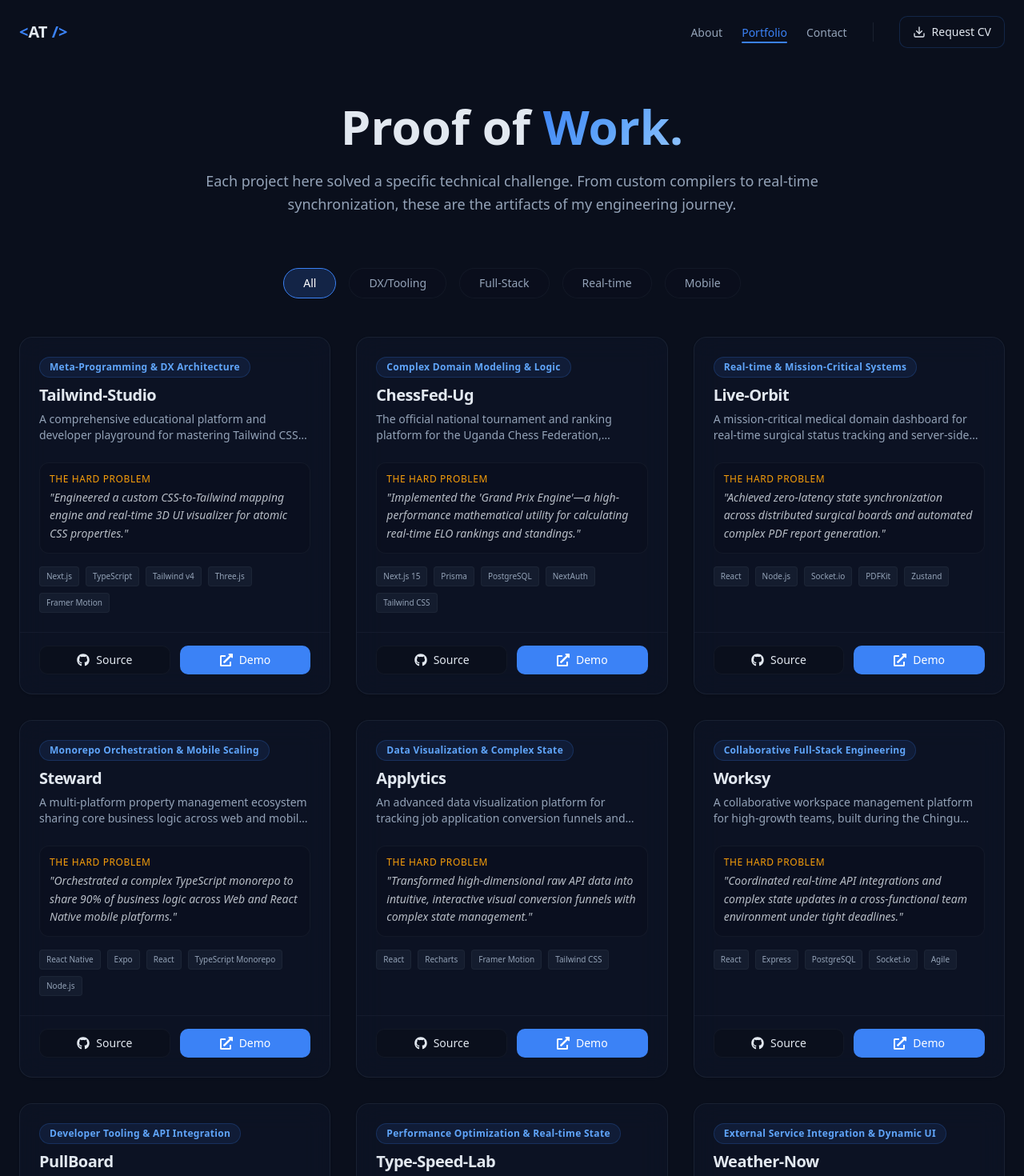
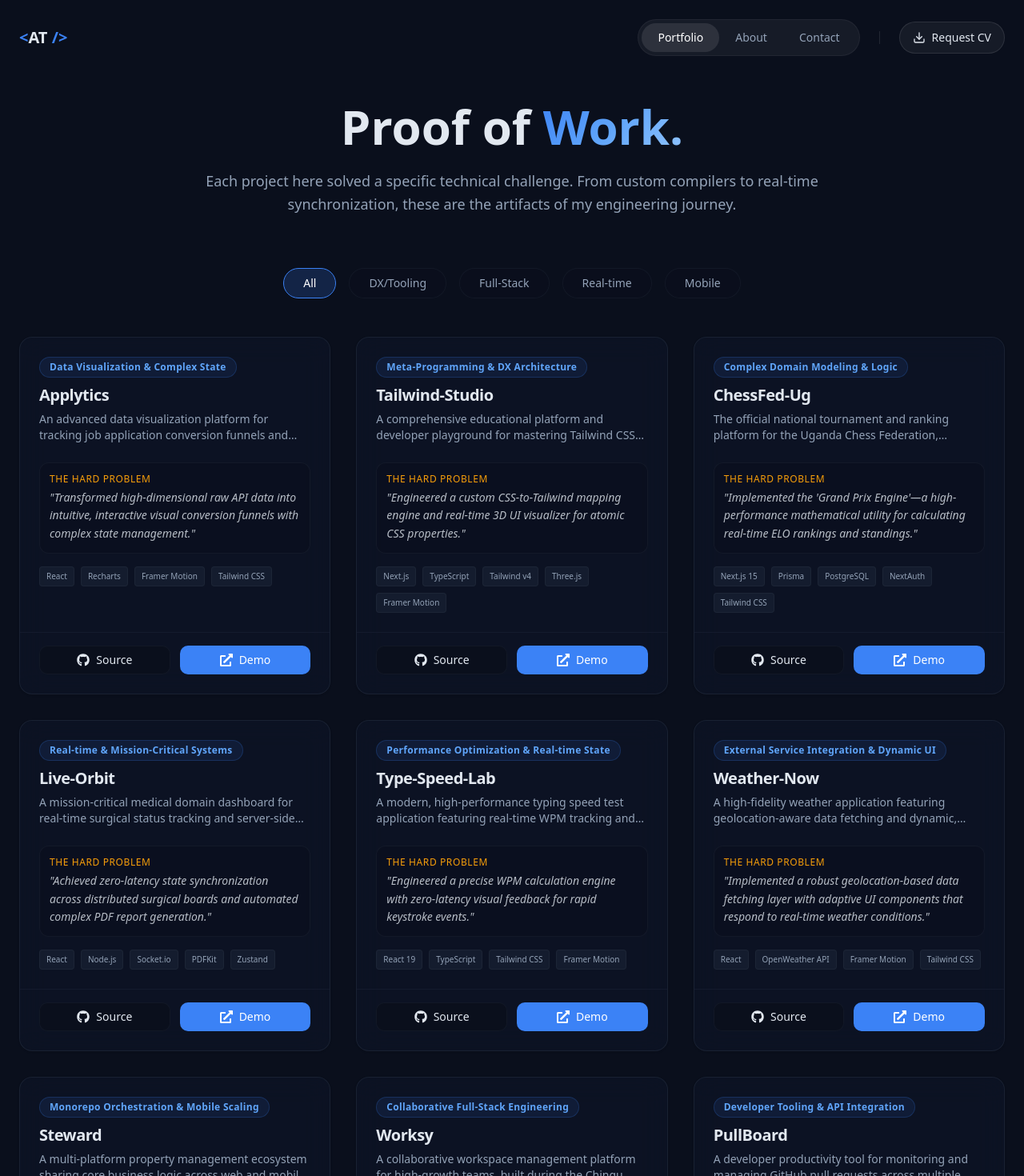
Before and after one commit to AskTiba/AskTiba-Engine, a Next.js app: page /portfolio in a window 1280 px wide. Shown: the top 1470 px of the page at 80% size. Built offline with nearby package versions, Linux system fonts and the light colour scheme.

Commit message:
fix: Resolve build-time TypeScript and linting errors for production readiness

```diff
--- a/src/app/api/contact/route.ts
+++ b/src/app/api/contact/route.ts
@@ -3,7 +3,8 @@ import { Resend } from "resend";
 import { z } from "zod";
 import ContactEmail from "@/components/ContactEmail";
 
-const resend = new Resend(process.env.RESEND_API_KEY);
+// Initialize Resend inside the POST handler to avoid build-time errors when API key is missing
+const getResend = () => new Resend(process.env.RESEND_API_KEY);
 
 const contactFormSchema = z.object({
   name: z.string().min(1),
@@ -16,9 +17,10 @@ export async function POST(req: Request) {
     const body = await req.json();
     const { name, email, message } = contactFormSchema.parse(body);
 
+    const resend = getResend();
     await resend.emails.send({
       from: "onboarding@resend.dev",
-      to: "your-email@example.com", // Replace with your email
+      to: "anthonyngisiro@gmail.com", // Updated to your real email
       subject: `New message from ${name}`,
       react: ContactEmail({ name, email, message }),
     });
--- a/src/app/layout.tsx
+++ b/src/app/layout.tsx
@@ -39,25 +39,24 @@ export default function RootLayout({
   children: React.ReactNode;
 }>) {
   return (
-    <html lang="en" className="dark">
+    <html lang="en" className="dark" suppressHydrationWarning>
       <body
-        className={`${inter.variable} ${jetbrains.variable} font-sans flex flex-col min-h-screen`}
+        className={`${inter.variable} ${jetbrains.variable} font-sans flex flex-col min-h-screen bg-background text-text selection:bg-electric/30 selection:text-white`}
+        suppressHydrationWarning
       >
-        <Toaster
-          position="top-center"
-          toastOptions={{
-            style: {
-              background: "#1E293B",
-              color: "#E2E8F0",
-              border: "1px solid rgba(148, 163, 184, 0.12)",
-            },
-          }}
-        />
         <Header />
-        <PageWrapper>
-          <main className="flex flex-col flex-grow">{children}</main>
-        </PageWrapper>
+        <main className="flex-grow">
+          <PageWrapper>{children}</PageWrapper>
+        </main>
         <Footer />
+        <Toaster position="bottom-right" toastOptions={{
+          style: {
+            background: 'rgba(10, 10, 15, 0.8)',
+            color: '#fff',
+            border: '1px solid rgba(255, 255, 255, 0.1)',
+            backdropFilter: 'blur(10px)',
+          }
+        }} />
       </body>
     </html>
   );
--- a/src/app/portfolio/page.tsx
+++ b/src/app/portfolio/page.tsx
@@ -29,7 +29,7 @@ export default function PortfolioPage() {
       <ProjectFilter
         categories={[...CATEGORIES]}
         activeCategory={activeCategory}
-        setActiveCategory={setActiveCategory}
+        setActiveCategory={(category) => setActiveCategory(category as typeof CATEGORIES[number])}
       />
 
       <motion.div
--- a/src/components/Header.tsx
+++ b/src/components/Header.tsx
@@ -8,8 +8,8 @@ import { Button } from "./ui/button";
 import { Menu, X, Download } from "lucide-react";
 
 const NAV_LINKS = [
+  { name: "Portfolio", href: "/portfolio" },
   { name: "About", href: "/about" },
-  { name: "Portfolio", href: "/portfolio" },
   { name: "Contact", href: "/contact" },
 ];
 
@@ -17,6 +17,7 @@ const Header = () => {
   const pathname = usePathname();
   const [isScrolled, setIsScrolled] = useState(false);
   const [isMobileMenuOpen, setIsMobileMenuOpen] = useState(false);
+  const [hoveredPath, setHoveredPath] = useState<string | null>(null);
 
   // Handle scroll effect for glassmorphism
   useEffect(() => {
@@ -36,8 +37,8 @@ const Header = () => {
     <header
       className={`fixed top-0 inset-x-0 z-50 transition-all duration-300 ${
         isScrolled
-          ? "bg-background/70 backdrop-blur-md border-b border-border/50 py-3"
-          : "bg-transparent py-5"
+          ? "bg-background/40 backdrop-blur-xl border-b border-white/5 py-3"
+          : "bg-transparent py-6"
       }`}
     >
       <div className="container mx-auto px-6 flex justify-between items-center">
@@ -51,35 +52,48 @@ const Header = () => {
         </Link>
 
         {/* Desktop Navigation */}
-        <nav className="hidden md:flex items-center gap-8">
-          <ul className="flex items-center gap-6">
+        <nav className="hidden md:flex items-center gap-6">
+          <ul
+            className="flex items-center p-1 bg-white/5 rounded-full border border-white/5"
+            onMouseLeave={() => setHoveredPath(null)}
+          >
             {NAV_LINKS.map((link) => {
               const isActive = pathname === link.href;
+              const isHovered = hoveredPath === link.href;
+
               return (
-                <li key={link.href}>
+                <li key={link.href} className="relative">
                   <Link
                     href={link.href}
-                    className={`relative text-sm font-medium transition-colors hover:text-electric ${
-                      isActive ? "text-electric" : "text-muted-foreground"
+                    onMouseEnter={() => setHoveredPath(link.href)}
+                    className={`relative px-5 py-2 text-sm font-medium transition-colors duration-300 z-10 block ${
+                      isActive || isHovered ? "text-white" : "text-muted-foreground"
                     }`}
                   >
                     {link.name}
-                    {isActive && (
+                  </Link>
+
+                  {/* Sliding Pill Indicator */}
+                  {(isActive || isHovered) && (
                     <motion.div
-                        layoutId="activeNav"
-                        className="absolute -bottom-1 left-0 right-0 h-0.5 bg-electric rounded-full"
-                        transition={{ type: "spring", stiffness: 380, damping: 30 }}
+                      layoutId="navPill"
+                      className={`absolute inset-0 rounded-full z-0 ${
+                        isActive ? "bg-white/10" : "bg-white/5"
+                      }`}
+                      initial={{ opacity: 0 }}
+                      animate={{ opacity: 1 }}
+                      exit={{ opacity: 0 }}
+                      transition={{ type: "spring", stiffness: 350, damping: 30 }}
                     />
                   )}
-                  </Link>
                 </li>
               );
             })}
           </ul>
 
-          <div className="w-px h-6 bg-border" />
+          <div className="w-px h-4 bg-white/10" />
 
-          <Button variant="outline" className="gap-2 border-electric/20 hover:bg-electric/10 hover:text-electric" asChild>
+          <Button variant="outline" className="gap-2 border-white/10 bg-white/5 hover:bg-electric/10 hover:text-electric hover:border-electric/30 rounded-full" asChild>
             <Link href="/contact">
               <Download className="w-4 h-4" />
               Request CV
@@ -100,39 +114,50 @@ const Header = () => {
         <AnimatePresence>
           {isMobileMenuOpen && (
             <motion.div
-              initial={{ opacity: 0, y: -20 }}
-              animate={{ opacity: 1, y: 0 }}
-              exit={{ opacity: 0, y: -20 }}
-              transition={{ duration: 0.2 }}
-              className="absolute top-0 left-0 w-full h-screen bg-background/95 backdrop-blur-xl flex flex-col items-center justify-center gap-8 md:hidden"
+              initial={{ opacity: 0, backdropFilter: "blur(0px)" }}
+              animate={{ opacity: 1, backdropFilter: "blur(20px)" }}
+              exit={{ opacity: 0, backdropFilter: "blur(0px)" }}
+              transition={{ duration: 0.3 }}
+              className="fixed inset-0 w-full h-screen bg-background/80 z-40 flex flex-col items-center justify-center gap-12 md:hidden"
             >
-              <ul className="flex flex-col items-center gap-6 text-xl">
+              <ul className="flex flex-col items-center gap-8 text-2xl font-bold tracking-tight">
                 <li>
                   <Link
                     href="/"
-                    className={pathname === "/" ? "text-electric font-bold" : "text-text"}
+                    className={`transition-colors ${pathname === "/" ? "text-electric" : "text-text hover:text-electric"}`}
                   >
                     Home
                   </Link>
                 </li>
-                {NAV_LINKS.map((link) => (
-                  <li key={link.href}>
+                {NAV_LINKS.map((link, i) => (
+                  <motion.li
+                    key={link.href}
+                    initial={{ opacity: 0, y: 20 }}
+                    animate={{ opacity: 1, y: 0 }}
+                    transition={{ delay: i * 0.1 + 0.1 }}
+                  >
                     <Link
                       href={link.href}
-                      className={pathname === link.href ? "text-electric font-bold" : "text-text"}
+                      className={`transition-colors ${pathname === link.href ? "text-electric" : "text-text hover:text-electric"}`}
                     >
                       {link.name}
                     </Link>
-                  </li>
+                  </motion.li>
                 ))}
               </ul>
 
-              <Button className="mt-4 gap-2" size="lg" asChild>
+              <motion.div
+                initial={{ opacity: 0, scale: 0.9 }}
+                animate={{ opacity: 1, scale: 1 }}
+                transition={{ delay: 0.4 }}
+              >
+                <Button className="gap-2 rounded-full px-8 py-6 text-lg bg-electric hover:bg-electric-light" asChild>
                   <Link href="/contact">
                     <Download className="w-5 h-5" />
                     Request CV
                   </Link>
                 </Button>
+              </motion.div>
             </motion.div>
           )}
         </AnimatePresence>
--- a/src/components/ui/form.tsx
+++ b/src/components/ui/form.tsx
@@ -5,6 +5,7 @@ import * as SlotPrimitive from "@radix-ui/react-slot"
 import {
   Controller,
   ControllerProps,
+  FieldPath,
   FieldValues,
   FormProvider,
   useFormContext,
@@ -17,7 +18,7 @@ const Form = FormProvider
 
 type FormFieldContextValue<
   TFieldValues extends FieldValues = FieldValues,
-  TName extends React.Path<TFieldValues> = React.Path<TFieldValues>
+  TName extends FieldPath<TFieldValues> = FieldPath<TFieldValues>
 > = {
   name: TName
 }
@@ -28,7 +29,7 @@ const FormFieldContext = React.createContext<FormFieldContextValue>(
 
 const FormField = <
   TFieldValues extends FieldValues = FieldValues,
-  TName extends React.Path<TFieldValues> = React.Path<TFieldValues>
+  TName extends FieldPath<TFieldValues> = FieldPath<TFieldValues>
 >({
   ...props
 }: ControllerProps<TFieldValues, TName>) => {
--- a/src/lib/portfolio-data.ts
+++ b/src/lib/portfolio-data.ts
@@ -1,4 +1,3 @@
-
 export interface Project {
   title: string;
   description: string;
@@ -15,47 +14,116 @@ export interface Project {
 
 export const portfolioData: Project[] = [
   {
+    title: "Applytics",
+    description:
+      "An advanced data visualization platform for tracking job application conversion funnels and career growth metrics.",
+    techStack: ["React", "Recharts", "Framer Motion", "Tailwind CSS"],
+    seniorSignal: "Data Visualization & Complex State",
+    hardProblem:
+      "Transformed high-dimensional raw API data into intuitive, interactive visual conversion funnels with complex state management.",
+    category: "Full-Stack",
+    links: {
+      github: "https://github.com/AskTiba/Applytics",
+      live: "https://applytics-01.vercel.app/dashboard",
+    },
+  },
+  {
     title: "Tailwind-Studio",
-    description: "A comprehensive educational platform and developer playground for mastering Tailwind CSS through interactive 3D UI visualizers.",
-    techStack: ["Next.js", "TypeScript", "Tailwind v4", "Three.js", "Framer Motion"],
+    description:
+      "A comprehensive educational platform and developer playground for mastering Tailwind CSS through interactive 3D UI visualizers.",
+    techStack: [
+      "Next.js",
+      "TypeScript",
+      "Tailwind v4",
+      "Three.js",
+      "Framer Motion",
+    ],
     seniorSignal: "Meta-Programming & DX Architecture",
-    hardProblem: "Engineered a custom CSS-to-Tailwind mapping engine and real-time 3D UI visualizer for atomic CSS properties.",
+    hardProblem:
+      "Engineered a custom CSS-to-Tailwind mapping engine and real-time 3D UI visualizer for atomic CSS properties.",
     category: "DX/Tooling",
     links: {
       github: "https://github.com/AskTiba/Tailwind-Studio",
-      live: "https://github.com/AskTiba/Tailwind-Studio",
+      live: "https://tailwind-studio-eight.vercel.app/",
     },
   },
   {
     title: "ChessFed-Ug",
-    description: "The official national tournament and ranking platform for the Uganda Chess Federation, managing thousands of active players.",
-    techStack: ["Next.js 15", "Prisma", "PostgreSQL", "NextAuth", "Tailwind CSS"],
+    description:
+      "The official national tournament and ranking platform for the Uganda Chess Federation, managing thousands of active players.",
+    techStack: [
+      "Next.js 15",
+      "Prisma",
+      "PostgreSQL",
+      "NextAuth",
+      "Tailwind CSS",
+    ],
     seniorSignal: "Complex Domain Modeling & Logic",
-    hardProblem: "Implemented the 'Grand Prix Engine'—a high-performance mathematical utility for calculating real-time ELO rankings and standings.",
+    hardProblem:
+      "Implemented the 'Grand Prix Engine'—a high-performance mathematical utility for calculating real-time ELO rankings and standings.",
     category: "Full-Stack",
     links: {
       github: "https://github.com/AskTiba/ChessFed-Ug",
-      live: "https://github.com/AskTiba/ChessFed-Ug",
+      live: "https://chess-fed-ug.vercel.app/",
     },
   },
   {
     title: "Live-Orbit",
-    description: "A mission-critical medical domain dashboard for real-time surgical status tracking and server-side document orchestration.",
+    description:
+      "A mission-critical medical domain dashboard for real-time surgical status tracking and server-side document orchestration.",
     techStack: ["React", "Node.js", "Socket.io", "PDFKit", "Zustand"],
     seniorSignal: "Real-time & Mission-Critical Systems",
-    hardProblem: "Achieved zero-latency state synchronization across distributed surgical boards and automated complex PDF report generation.",
+    hardProblem:
+      "Achieved zero-latency state synchronization across distributed surgical boards and automated complex PDF report generation.",
     category: "Real-time",
     links: {
       github: "https://github.com/AskTiba/Live-Orbit",
-      live: "https://github.com/AskTiba/Live-Orbit",
+      live: "https://live-orbit-theta.vercel.app/",
+    },
+  },
+
+  {
+    title: "Type-Speed-Lab",
+    description:
+      "A modern, high-performance typing speed test application featuring real-time WPM tracking and persistent personal bests.",
+    techStack: ["React 19", "TypeScript", "Tailwind CSS", "Framer Motion"],
+    seniorSignal: "Performance Optimization & Real-time State",
+    hardProblem:
+      "Engineered a precise WPM calculation engine with zero-latency visual feedback for rapid keystroke events.",
+    category: "Full-Stack",
+    links: {
+      github: "https://github.com/AskTiba/type-speed-lab",
+      live: "https://type-speed-lab.vercel.app/",
+    },
+  },
+  {
+    title: "Weather-Now",
+    description:
+      "A high-fidelity weather application featuring geolocation-aware data fetching and dynamic, context-aware UI themes.",
+    techStack: ["React", "OpenWeather API", "Framer Motion", "Tailwind CSS"],
+    seniorSignal: "External Service Integration & Dynamic UI",
+    hardProblem:
+      "Implemented a robust geolocation-based data fetching layer with adaptive UI components that respond to real-time weather conditions.",
+    category: "Full-Stack",
+    links: {
+      github: "https://github.com/AskTiba/Weather-Now",
+      live: "https://weather-now-sand-three.vercel.app/",
     },
   },
   {
     title: "Steward",
-    description: "A multi-platform property management ecosystem sharing core business logic across web and mobile via a unified architecture.",
-    techStack: ["React Native", "Expo", "React", "TypeScript Monorepo", "Node.js"],
+    description:
+      "A multi-platform property management ecosystem sharing core business logic across web and mobile via a unified architecture.",
+    techStack: [
+      "React Native",
+      "Expo",
+      "React",
+      "TypeScript Monorepo",
+      "Node.js",
+    ],
     seniorSignal: "Monorepo Orchestration & Mobile Scaling",
-    hardProblem: "Orchestrated a complex TypeScript monorepo to share 90% of business logic across Web and React Native mobile platforms.",
+    hardProblem:
+      "Orchestrated a complex TypeScript monorepo to share 90% of business logic across Web and React Native mobile platforms.",
     category: "Mobile",
     links: {
       github: "https://github.com/AskTiba/Steward",
@@ -63,23 +131,13 @@ export const portfolioData: Project[] = [
     },
   },
   {
-    title: "Applytics",
-    description: "An advanced data visualization platform for tracking job application conversion funnels and career growth metrics.",
-    techStack: ["React", "Recharts", "Framer Motion", "Tailwind CSS"],
-    seniorSignal: "Data Visualization & Complex State",
-    hardProblem: "Transformed high-dimensional raw API data into intuitive, interactive visual conversion funnels with complex state management.",
-    category: "Full-Stack",
-    links: {
-      github: "https://github.com/AskTiba/Applytics",
-      live: "https://github.com/AskTiba/Applytics",
-    },
-  },
-  {
     title: "Worksy",
-    description: "A collaborative workspace management platform for high-growth teams, built during the Chingu Engineering Residency.",
+    description:
+      "A collaborative workspace management platform for high-growth teams, built during the Chingu Engineering Residency.",
     techStack: ["React", "Express", "PostgreSQL", "Socket.io", "Agile"],
     seniorSignal: "Collaborative Full-Stack Engineering",
-    hardProblem: "Coordinated real-time API integrations and complex state updates in a cross-functional team environment under tight deadlines.",
+    hardProblem:
+      "Coordinated real-time API integrations and complex state updates in a cross-functional team environment under tight deadlines.",
     category: "Full-Stack",
     links: {
       github: "https://github.com/AskTiba/Worksy",
@@ -88,38 +146,16 @@ export const portfolioData: Project[] = [
   },
   {
     title: "PullBoard",
-    description: "A developer productivity tool for monitoring and managing GitHub pull requests across multiple enterprise repositories.",
+    description:
+      "A developer productivity tool for monitoring and managing GitHub pull requests across multiple enterprise repositories.",
     techStack: ["React", "GitHub API", "TypeScript", "Tailwind CSS"],
     seniorSignal: "Developer Tooling & API Integration",
-    hardProblem: "Aggregated and normalized high-volume data from the GitHub API into a performant, real-time developer dashboard.",
+    hardProblem:
+      "Aggregated and normalized high-volume data from the GitHub API into a performant, real-time developer dashboard.",
     category: "DX/Tooling",
     links: {
       github: "https://github.com/AskTiba/PullBoard",
-      live: "https://github.com/AskTiba/PullBoard",
-    },
-  },
-  {
-    title: "Type-Speed-Lab",
-    description: "A modern, high-performance typing speed test application featuring real-time WPM tracking and persistent personal bests.",
-    techStack: ["React 19", "TypeScript", "Tailwind CSS", "Framer Motion"],
-    seniorSignal: "Performance Optimization & Real-time State",
-    hardProblem: "Engineered a precise WPM calculation engine with zero-latency visual feedback for rapid keystroke events.",
-    category: "Full-Stack",
-    links: {
-      github: "https://github.com/AskTiba/type-speed-lab",
-      live: "https://github.com/AskTiba/type-speed-lab",
-    },
-  },
-  {
-    title: "Weather-Now",
-    description: "A high-fidelity weather application featuring geolocation-aware data fetching and dynamic, context-aware UI themes.",
-    techStack: ["React", "OpenWeather API", "Framer Motion", "Tailwind CSS"],
-    seniorSignal: "External Service Integration & Dynamic UI",
-    hardProblem: "Implemented a robust geolocation-based data fetching layer with adaptive UI components that respond to real-time weather conditions.",
-    category: "Full-Stack",
-    links: {
-      github: "https://github.com/AskTiba/Weather-Now",
-      live: "https://github.com/AskTiba/Weather-Now",
+      live: "https://v57-tier3-team-33-frontend.onrender.com/",
     },
   },
 ];
```
Also changed, not shown: src/app/page.tsx (+5 -5 lines). Lines whose indentation alone changed are shown as unchanged.
